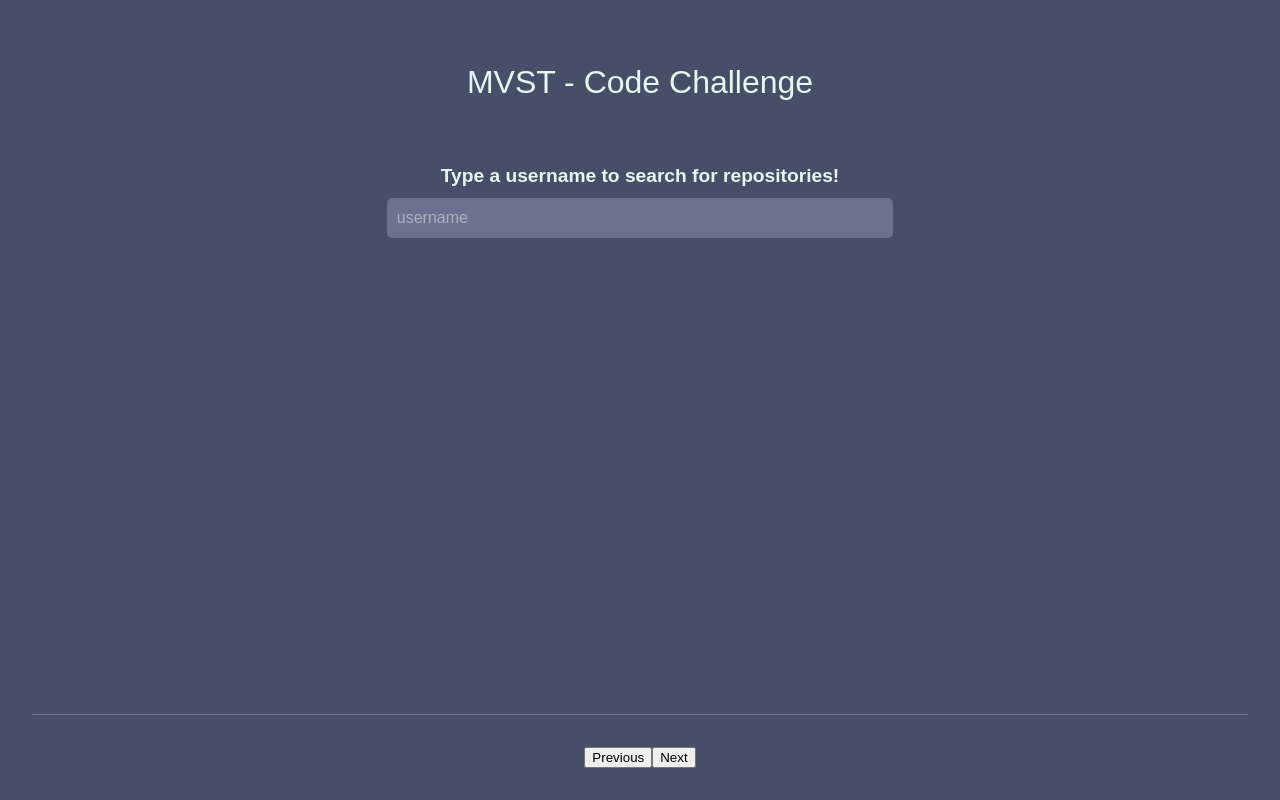
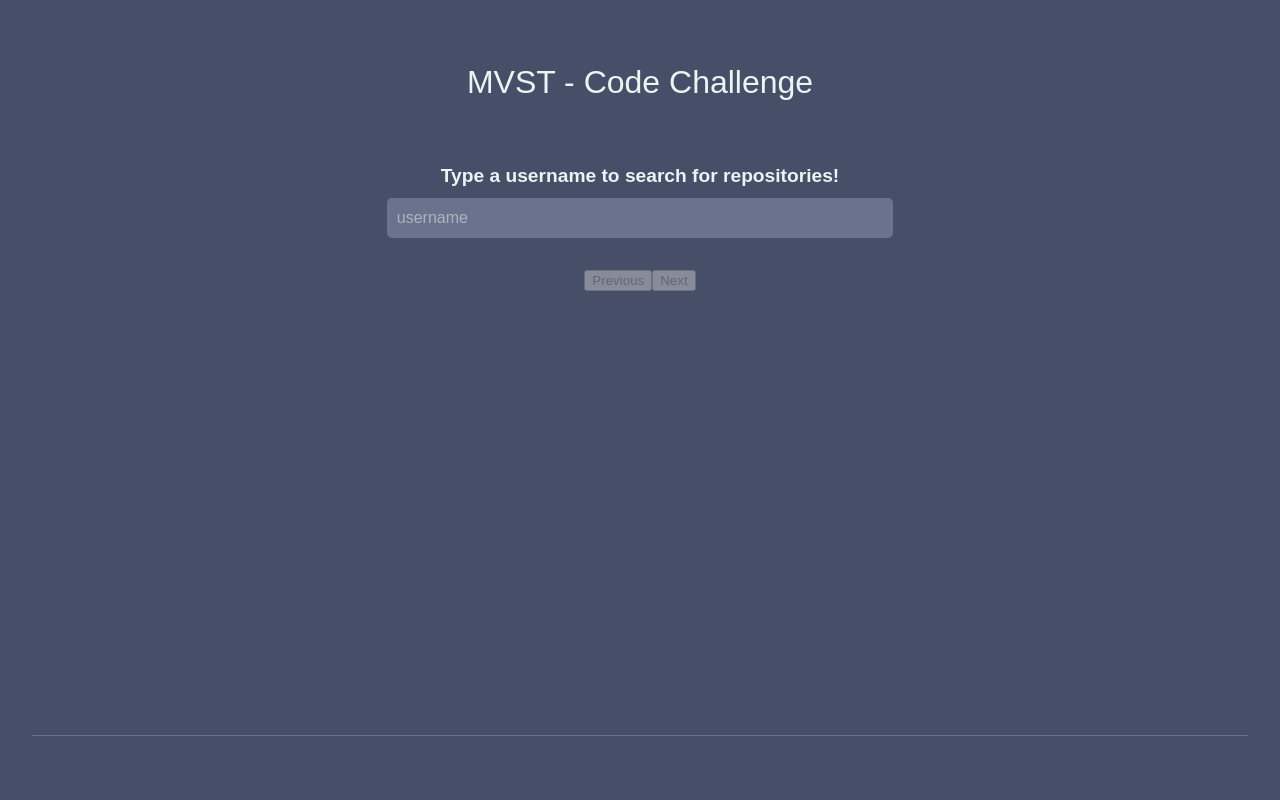
Before and after one commit to adamelamrani/MVST-coding-challenge, a React (Vite) app: page / in a window 1280 px wide. Built offline with nearby package versions, Linux system fonts and the light colour scheme.

Commit message:
Add pagination to the project

```diff
--- a/src/App.tsx
+++ b/src/App.tsx
@@ -5,25 +5,28 @@ import { ToastContainer } from "react-toastify";
 import "react-toastify/dist/ReactToastify.css";
 import { useEffect, useState } from "react";
 import { useDebounce } from "use-debounce";
-import { Repository } from "./components/repositoryItem/RepositoryInterface";
+import {
+  PageInfo,
+  Repository,
+} from "./components/repositoryItem/RepositoryInterface";
 import { GET_REPOSITORIES } from "./graphql/Repositories";
 import useCustomQuery from "./hooks/useCustomQuery";
 
 function App() {
   const [username, setUsername] = useState<string | null>();
+  const [pagination, setPagination] = useState<PageInfo>();
   const debouncedUsername = useDebounce(username, 500);
   const params = window.location.search.replace("?query=", "");
 
-  const { loading, error, data } = useCustomQuery(
+  const { loading, error, data, refetch } = useCustomQuery(
     GET_REPOSITORIES,
     {
       username: debouncedUsername[0] || params,
+      first: 10,
     },
     debouncedUsername[0] as string,
     !debouncedUsername[0] && !params
   );
-
-  const repositories: Repository[] = data?.user.repositories.nodes;
 
   useEffect(() => {
     if (debouncedUsername[0]) {
@@ -38,6 +41,29 @@ function App() {
     }
   }, [debouncedUsername, username]);
 
+  useEffect(() => {
+    if (data) {
+      setPagination(data.user.repositories.pageInfo);
+    }
+  }, [data]);
+
+  const handlePagination = (direction: string) => {
+    if (
+      (direction === "next" && pagination?.hasNextPage) ||
+      (direction === "prev" && pagination?.hasPreviousPage)
+    ) {
+      const variables = {
+        username: debouncedUsername[0] || params,
+        first: direction === "next" ? 10 : undefined,
+        after: direction === "next" ? pagination?.endCursor : undefined,
+        last: direction === "prev" ? 10 : undefined,
+        before: direction === "prev" ? pagination?.startCursor : undefined,
+      };
+      refetch(variables);
+    }
+  };
+
+  console.log("rerender");
   return (
     <>
       <header className={AppCss.headerStyle}>
@@ -64,19 +90,30 @@ function App() {
         </p>
       )}
       {error && <p>{error.message}</p>}
-      {repositories && (
+      {data?.user.repositories.nodes && (
         <RepositoriesList>
-          {repositories?.map((repository: Repository) => {
+          {data?.user.repositories.nodes?.map((repository: Repository) => {
             return (
               <RepositoryItem key={repository.id} repository={repository} />
             );
           })}
         </RepositoriesList>
       )}
-      <footer className={AppCss.footerStyle}>
-        <button>Previous</button>
-        <button>Next</button>
-      </footer>
+      <div className={AppCss.buttonsBlock}>
+        <button
+          disabled={!pagination?.hasPreviousPage}
+          onClick={() => handlePagination("prev")}
+        >
+          Previous
+        </button>
+        <button
+          disabled={!pagination?.hasNextPage}
+          onClick={() => handlePagination("next")}
+        >
+          Next
+        </button>
+      </div>
+      <footer className={AppCss.footerStyle}></footer>
       <ToastContainer />
     </>
   );
--- a/src/components/repositoryItem/RepositoryItem.tsx
+++ b/src/components/repositoryItem/RepositoryItem.tsx
@@ -2,7 +2,6 @@ import { RepositoryItemProps } from "./RepositoryInterface";
 import RepositoryStyle from "./repositoryItem.module.css";
 
 const RepositoryItem = ({ repository }: RepositoryItemProps): JSX.Element => {
-  console.log(repository);
   return (
     <li className={RepositoryStyle.repositoryItem}>
       <header className={RepositoryStyle.repositoryItemHeader}>
--- a/src/graphql/Repositories.ts
+++ b/src/graphql/Repositories.ts
@@ -1,9 +1,27 @@
-import { DocumentNode, gql } from "@apollo/client";
+import { gql, DocumentNode } from "@apollo/client";
 
 export const GET_REPOSITORIES: DocumentNode = gql`
-  query GetRepositories($username: String!) {
+  query GetRepositories(
+    $username: String!
+    $first: Int
+    $after: String
+    $last: Int
+    $before: String
+  ) {
     user(login: $username) {
-      repositories(first: 10, orderBy: { field: CREATED_AT, direction: DESC }) {
+      repositories(
+        first: $first
+        after: $after
+        last: $last
+        before: $before
+        orderBy: { field: CREATED_AT, direction: DESC }
+      ) {
+        pageInfo {
+          endCursor
+          startCursor
+          hasPreviousPage
+          hasNextPage
+        }
         nodes {
           id
           name
--- a/src/hooks/useCustomQuery.ts
+++ b/src/hooks/useCustomQuery.ts
@@ -10,7 +10,7 @@ import { ToastTypeEnum } from "../utils/toasts/ToastTypeEnum";
  * @param variables Variables that we want to pass to the query. ie: { id: 1 }
  * @param value The value that we want to use to trigger the query
  * @param skip (Optional) If we want to skip the query (default: false)
- * @returns {loading, error, data} from the result of the query
+ * @returns loading, error, data and refetch from the result of the query
  *
  * @example
  * const { loading, error, data } = useCustomQuery(GET_ALL_USERS, {}, value);
@@ -25,7 +25,7 @@ const useCustomQuery = (
   value: string,
   skip?: any
 ) => {
-  const { loading, error, data } = useQuery(query, {
+  const { loading, error, data, refetch } = useQuery(query, {
     variables,
     skip: skip,
   });
@@ -37,7 +37,7 @@ const useCustomQuery = (
     toastSelector(ToastTypeEnum.SUCCESS, null, null)();
   }
 
-  return { loading, error, data };
+  return { loading, error, data, refetch };
 };
 
 export default useCustomQuery;
--- a/src/styles/App.module.css
+++ b/src/styles/App.module.css
@@ -64,6 +64,13 @@
   border-top: 1px solid var(--background-off-color-light);
 }
 
+.buttonsBlock {
+  display: flex;
+  justify-content: center;
+  align-items: center;
+  width: 100%;
+}
+
 @media screen and (max-width: 768px) {
   .inputStyle {
     width: 80%;
```
Also changed, not shown: src/components/repositoryItem/RepositoryInterface.ts (+7 -0 lines).
